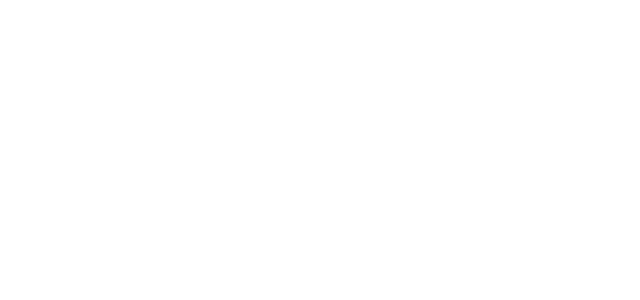
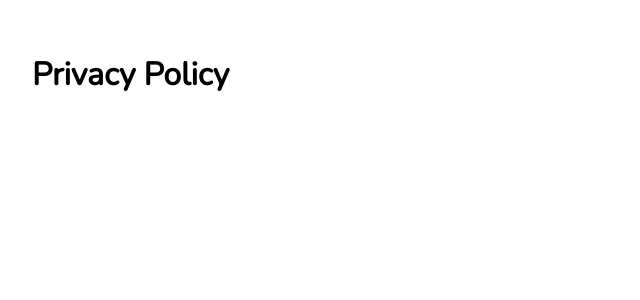
Before and after one commit to shockbytes/DanteWeb, a React (Create React App) app: page /#/privacy in a window 1280 px wide. Shown: the top 300 px of the page, without its empty margins (0-640 px from the left). Built offline with nearby package versions, Linux system fonts and the light colour scheme.

Commit message:
Add privacy policy page

```diff
--- a/src/App.js
+++ b/src/App.js
@@ -6,6 +6,7 @@
 import {ThemeProvider} from "@material-ui/styles";
 import {createMuiTheme} from "@material-ui/core";
 import BookDetail from "./components/detail/BookDetail";
+import Privacy from "./components/privacy/Privacy";
 
 const theme = createMuiTheme({
     palette: {
@@ -25,6 +26,7 @@
                         <Route exact path="/" component={MainPage}/>
                         <Route exact path="/login" component={LoginPage}/>
                         <Route exact path="/terms" component={TermsPage}/>
+                        <Route exact path="/privacy" component={Privacy}/>
                         <Route path="/books/:book_id" component={BookDetail}/>
                     </Switch>
                 </HashRouter>
--- /dev/null
+++ b/src/components/privacy/Privacy.css
@@ -0,0 +1,3 @@
+.privacy {
+    padding: 32px;
+}
--- /dev/null
+++ b/src/components/privacy/Privacy.js
@@ -0,0 +1,15 @@
+import React from "react";
+import './Privacy.css'
+
+class Privacy extends React.Component {
+
+    render() {
+        return (
+            <div className={"privacy"}>
+                <h1>Privacy Policy</h1>
+            </div>
+        )
+    }
+}
+
+export default Privacy;
```
